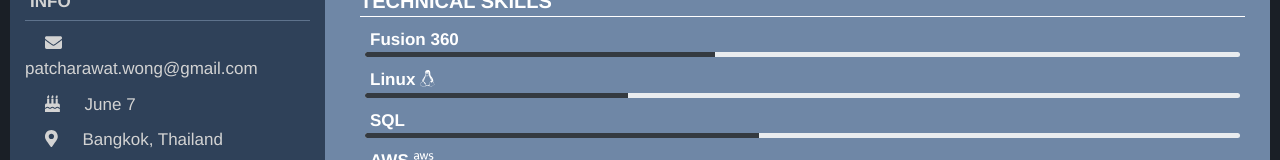
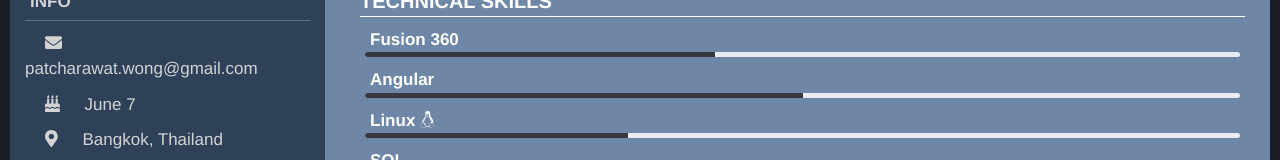
Before and after one commit to MightyOrphus/myCV, a Vue app: page / in a window 1280 px wide. Shown: the part 235-395 px from the top of the page. Built offline with nearby package versions, Linux system fonts and the light colour scheme; what @growthbunker/vuetimeline would draw is missing.

Commit message:
add angular into skill list

```diff
--- a/src/components/AboutMe.vue
+++ b/src/components/AboutMe.vue
@@ -51,6 +51,11 @@
           text: "Fusion 360",
           variant: "dark",
           value: 40,
+        },
+        {
+          text: "Angular",
+          variant: "dark",
+          value: 50,
         },
         {
           text: "Linux",
```
